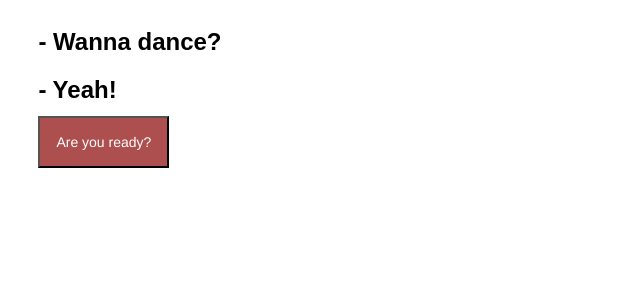
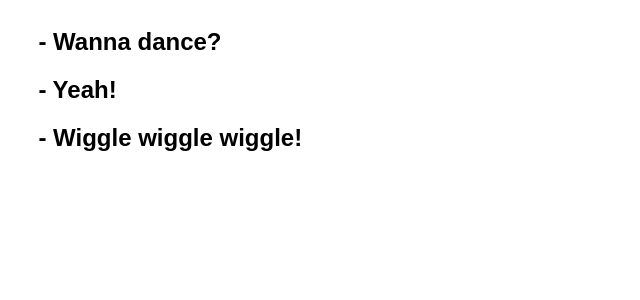
Before and after one commit to gorniczy/React-app, a React (Create React App) app: page / in a window 1280 px wide. Both pictures are taken after a click on the button "Are you ready?". Shown: the top 300 px of the page, without its empty margins (0-640 px from the left). Built offline with nearby package versions, Linux system fonts and the light colour scheme.

Commit message:
reconstruct button

```diff
--- a/src/App.js
+++ b/src/App.js
@@ -16,10 +16,21 @@ export default class Dialogue extends React.Component {
 }
 
 export class Button extends React.Component {
-  party() {
-    alert('shake it!');
+  constructor(props) {
+    super(props);
+    this.state = { clicked: false };
+    this.changeState = this.changeState.bind(this);
   }
+
+  changeState() {
+    this.setState({ clicked: true });
+  }
+
   render() {
-    return <button className="btn" onClick={this.party}>Are you ready?</button>
+    if (this.state.clicked) {
+      return <h2 className="dialogue">- Wiggle wiggle wiggle!</h2>;
+    }
+
+    return <button className="btn" onClick={this.changeState}>Are you ready?</button>;
   }
 }
```
